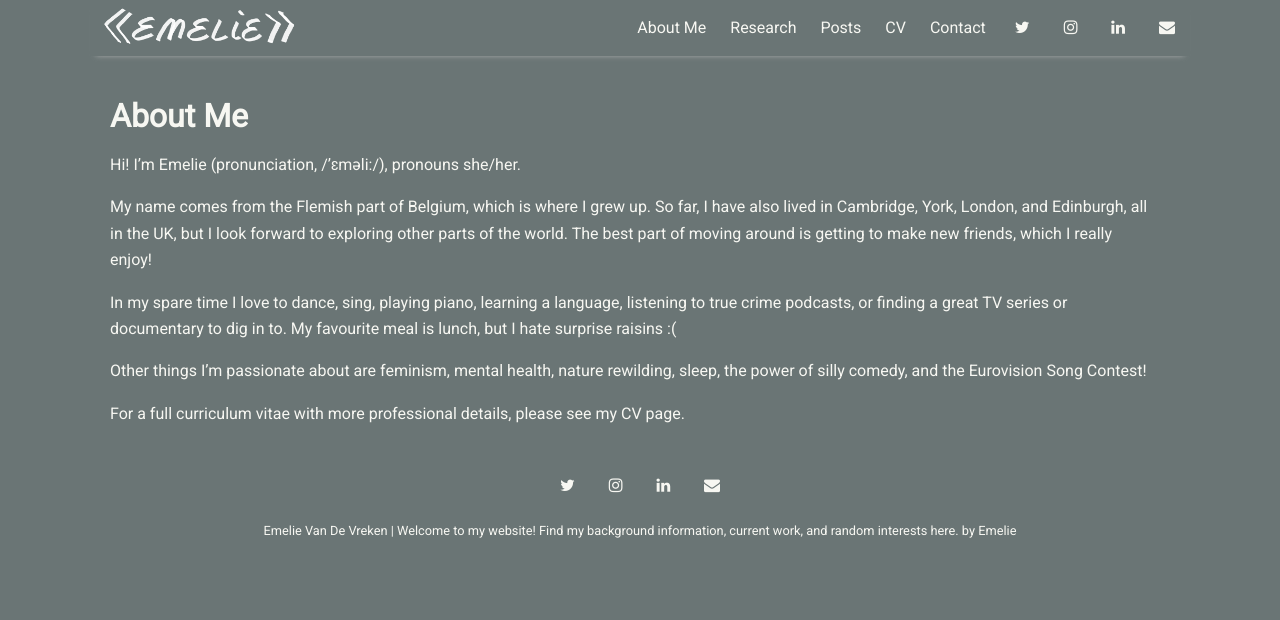
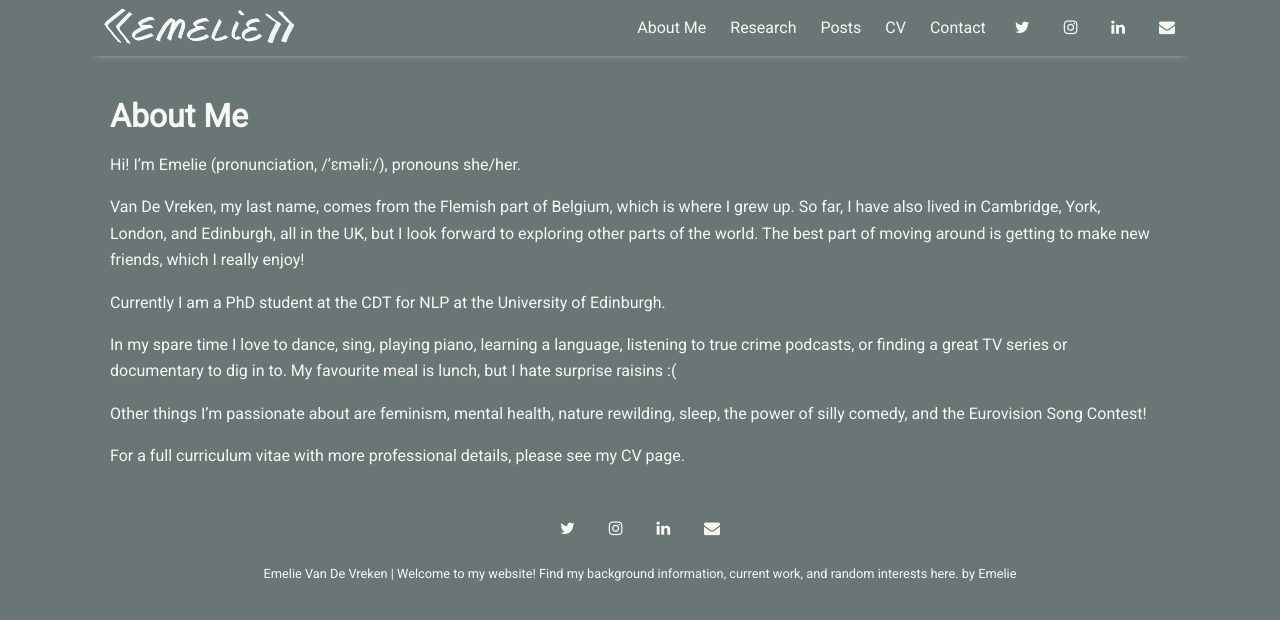
Before and after one commit to evdv/evdv.github.io, a Jekyll site: the page built from _pages/about.md, in a window 1280 px wide. Shown: the top 620 px of the page. Built offline with Jekyll 4.4.1, drawn with Linux system fonts in a browser that asks for light colours; nearby versions of some CDN libraries.

Commit message:
Add cdt info to abou page

```diff
--- a/_pages/about.md
+++ b/_pages/about.md
@@ -6,9 +6,11 @@ permalink: /about
 
 Hi! I'm Emelie (pronunciation, <a href="https://www.howtopronounce.com/emelie" id="textlinks">/'ɛməli:/</a>), pronouns she/her.
 
-My name comes from the Flemish part of Belgium, which is where I grew up.
+Van De Vreken, my last name, comes from the Flemish part of Belgium, which is where I grew up.
 So far, I have also lived in Cambridge, York, London, and Edinburgh, all in the UK, but I look forward to exploring other parts of the world.
 The best part of moving around is getting to make new friends, which I really enjoy!
+
+Currently I am a PhD student at the <a href="https://web.inf.ed.ac.uk/cdt/natural-language-processing" id="textlinks">CDT for NLP</a> at the University of Edinburgh.
 
 In my spare time I love to dance, sing, playing piano, learning a language, listening to true crime podcasts, or finding a great TV series or documentary to dig in to.
 My favourite meal is lunch, but I hate surprise raisins :(
```
